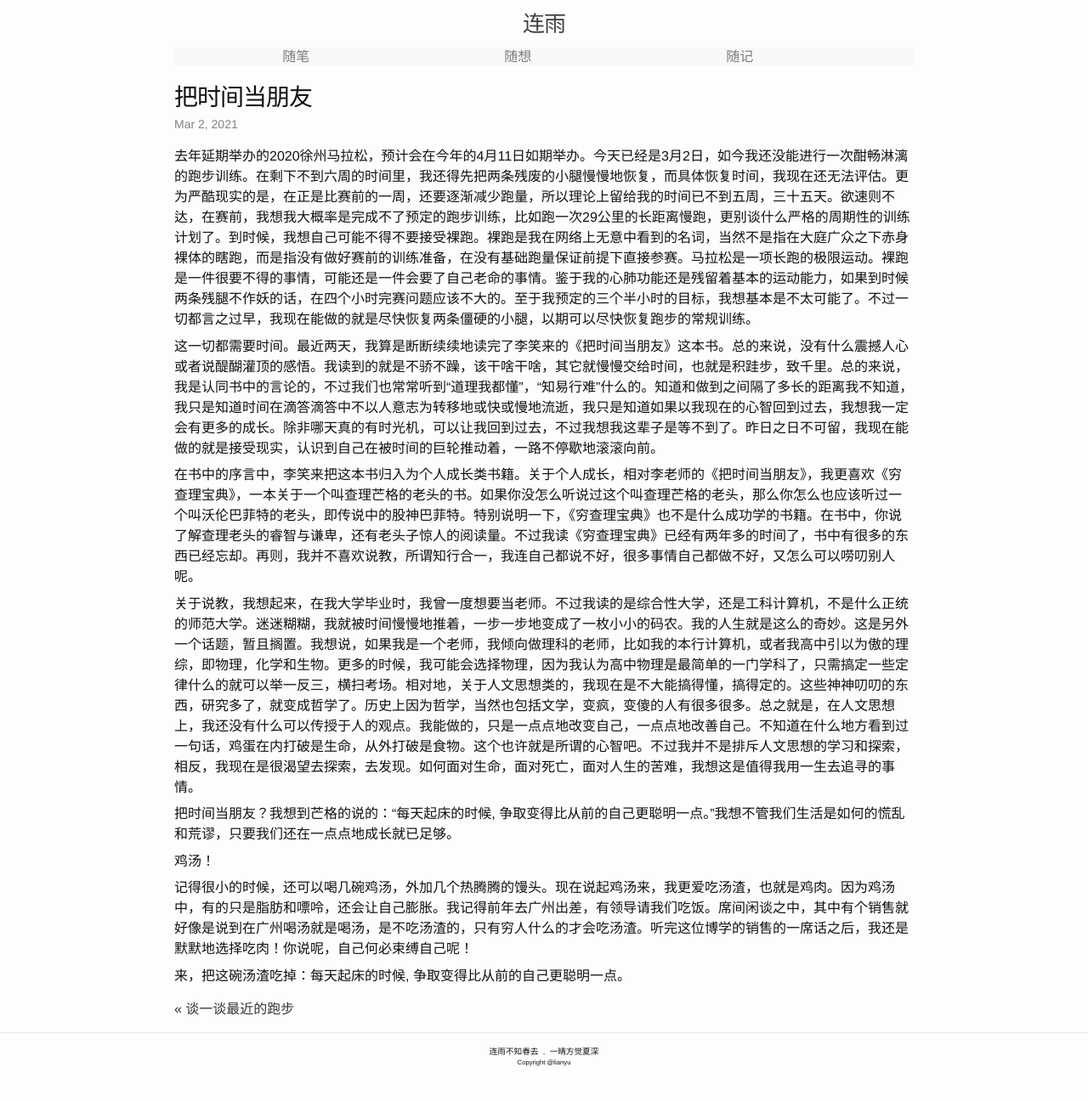
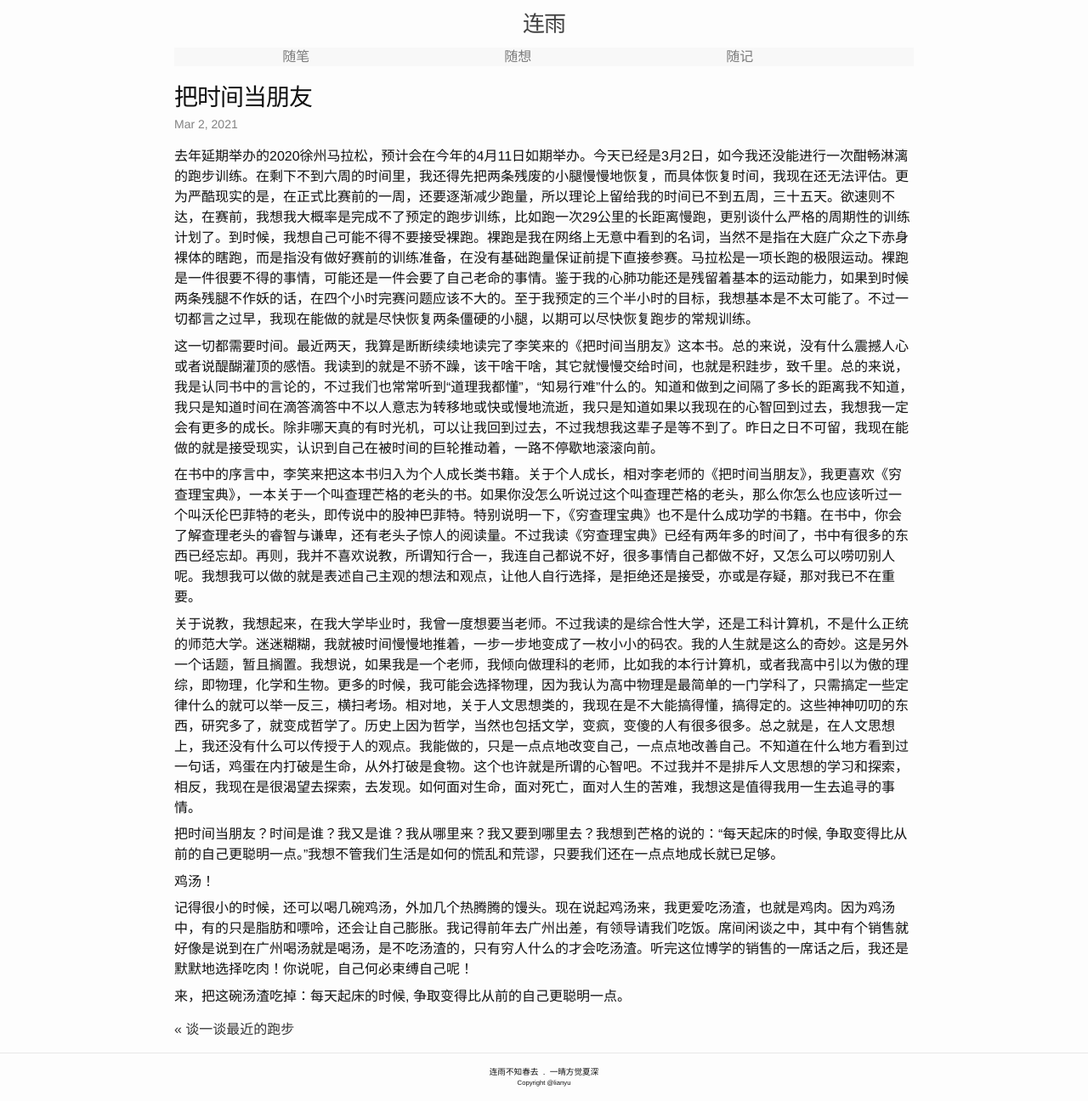
Before and after one commit to lianyu1115/lianyu, a Jekyll site: the page built from _essays/2021-03-02-把时间当朋友.md, in a window 1280 px wide. Shown: the whole page at 85% size. Built offline with Jekyll 4.4.1, drawn with Linux system fonts in a browser that asks for light colours; before the commit the page ends 1272 px from its top, so only the background shows below that.

Commit message:
Update 2021-03-02-把时间当朋友.md

```diff
--- a/_essays/2021-03-02-把时间当朋友.md
+++ b/_essays/2021-03-02-把时间当朋友.md
@@ -6,15 +6,15 @@ categories: ''
 tags: ''
 ---
 
-去年延期举办的2020徐州马拉松，预计会在今年的4月11日如期举办。今天已经是3月2日，如今我还没能进行一次酣畅淋漓的跑步训练。在剩下不到六周的时间里，我还得先把两条残废的小腿慢慢地恢复，而具体恢复时间，我现在还无法评估。更为严酷现实的是，在正是比赛前的一周，还要逐渐减少跑量，所以理论上留给我的时间已不到五周，三十五天。欲速则不达，在赛前，我想我大概率是完成不了预定的跑步训练，比如跑一次29公里的长距离慢跑，更别谈什么严格的周期性的训练计划了。到时候，我想自己可能不得不要接受裸跑。裸跑是我在网络上无意中看到的名词，当然不是指在大庭广众之下赤身裸体的瞎跑，而是指没有做好赛前的训练准备，在没有基础跑量保证前提下直接参赛。马拉松是一项长跑的极限运动。裸跑是一件很要不得的事情，可能还是一件会要了自己老命的事情。鉴于我的心肺功能还是残留着基本的运动能力，如果到时候两条残腿不作妖的话，在四个小时完赛问题应该不大的。至于我预定的三个半小时的目标，我想基本是不太可能了。不过一切都言之过早，我现在能做的就是尽快恢复两条僵硬的小腿，以期可以尽快恢复跑步的常规训练。
+去年延期举办的2020徐州马拉松，预计会在今年的4月11日如期举办。今天已经是3月2日，如今我还没能进行一次酣畅淋漓的跑步训练。在剩下不到六周的时间里，我还得先把两条残废的小腿慢慢地恢复，而具体恢复时间，我现在还无法评估。更为严酷现实的是，在正式比赛前的一周，还要逐渐减少跑量，所以理论上留给我的时间已不到五周，三十五天。欲速则不达，在赛前，我想我大概率是完成不了预定的跑步训练，比如跑一次29公里的长距离慢跑，更别谈什么严格的周期性的训练计划了。到时候，我想自己可能不得不要接受裸跑。裸跑是我在网络上无意中看到的名词，当然不是指在大庭广众之下赤身裸体的瞎跑，而是指没有做好赛前的训练准备，在没有基础跑量保证前提下直接参赛。马拉松是一项长跑的极限运动。裸跑是一件很要不得的事情，可能还是一件会要了自己老命的事情。鉴于我的心肺功能还是残留着基本的运动能力，如果到时候两条残腿不作妖的话，在四个小时完赛问题应该不大的。至于我预定的三个半小时的目标，我想基本是不太可能了。不过一切都言之过早，我现在能做的就是尽快恢复两条僵硬的小腿，以期可以尽快恢复跑步的常规训练。
 
 这一切都需要时间。最近两天，我算是断断续续地读完了李笑来的《把时间当朋友》这本书。总的来说，没有什么震撼人心或者说醍醐灌顶的感悟。我读到的就是不骄不躁，该干啥干啥，其它就慢慢交给时间，也就是积跬步，致千里。总的来说，我是认同书中的言论的，不过我们也常常听到“道理我都懂”，“知易行难”什么的。知道和做到之间隔了多长的距离我不知道，我只是知道时间在滴答滴答中不以人意志为转移地或快或慢地流逝，我只是知道如果以我现在的心智回到过去，我想我一定会有更多的成长。除非哪天真的有时光机，可以让我回到过去，不过我想我这辈子是等不到了。昨日之日不可留，我现在能做的就是接受现实，认识到自己在被时间的巨轮推动着，一路不停歇地滚滚向前。
 
-在书中的序言中，李笑来把这本书归入为个人成长类书籍。关于个人成长，相对李老师的《把时间当朋友》，我更喜欢《穷查理宝典》，一本关于一个叫查理芒格的老头的书。如果你没怎么听说过这个叫查理芒格的老头，那么你怎么也应该听过一个叫沃伦巴菲特的老头，即传说中的股神巴菲特。特别说明一下，《穷查理宝典》也不是什么成功学的书籍。在书中，你说了解查理老头的睿智与谦卑，还有老头子惊人的阅读量。不过我读《穷查理宝典》已经有两年多的时间了，书中有很多的东西已经忘却。再则，我并不喜欢说教，所谓知行合一，我连自己都说不好，很多事情自己都做不好，又怎么可以唠叨别人呢。
+在书中的序言中，李笑来把这本书归入为个人成长类书籍。关于个人成长，相对李老师的《把时间当朋友》，我更喜欢《穷查理宝典》，一本关于一个叫查理芒格的老头的书。如果你没怎么听说过这个叫查理芒格的老头，那么你怎么也应该听过一个叫沃伦巴菲特的老头，即传说中的股神巴菲特。特别说明一下，《穷查理宝典》也不是什么成功学的书籍。在书中，你会了解查理老头的睿智与谦卑，还有老头子惊人的阅读量。不过我读《穷查理宝典》已经有两年多的时间了，书中有很多的东西已经忘却。再则，我并不喜欢说教，所谓知行合一，我连自己都说不好，很多事情自己都做不好，又怎么可以唠叨别人呢。我想我可以做的就是表述自己主观的想法和观点，让他人自行选择，是拒绝还是接受，亦或是存疑，那对我已不在重要。
 
 关于说教，我想起来，在我大学毕业时，我曾一度想要当老师。不过我读的是综合性大学，还是工科计算机，不是什么正统的师范大学。迷迷糊糊，我就被时间慢慢地推着，一步一步地变成了一枚小小的码农。我的人生就是这么的奇妙。这是另外一个话题，暂且搁置。我想说，如果我是一个老师，我倾向做理科的老师，比如我的本行计算机，或者我高中引以为傲的理综，即物理，化学和生物。更多的时候，我可能会选择物理，因为我认为高中物理是最简单的一门学科了，只需搞定一些定律什么的就可以举一反三，横扫考场。相对地，关于人文思想类的，我现在是不大能搞得懂，搞得定的。这些神神叨叨的东西，研究多了，就变成哲学了。历史上因为哲学，当然也包括文学，变疯，变傻的人有很多很多。总之就是，在人文思想上，我还没有什么可以传授于人的观点。我能做的，只是一点点地改变自己，一点点地改善自己。不知道在什么地方看到过一句话，鸡蛋在内打破是生命，从外打破是食物。这个也许就是所谓的心智吧。不过我并不是排斥人文思想的学习和探索，相反，我现在是很渴望去探索，去发现。如何面对生命，面对死亡，面对人生的苦难，我想这是值得我用一生去追寻的事情。
 
-把时间当朋友？我想到芒格的说的：“每天起床的时候, 争取变得比从前的自己更聪明一点。”我想不管我们生活是如何的慌乱和荒谬，只要我们还在一点点地成长就已足够。
+把时间当朋友？时间是谁？我又是谁？我从哪里来？我又要到哪里去？我想到芒格的说的：“每天起床的时候, 争取变得比从前的自己更聪明一点。”我想不管我们生活是如何的慌乱和荒谬，只要我们还在一点点地成长就已足够。
 
 鸡汤！
 
```
